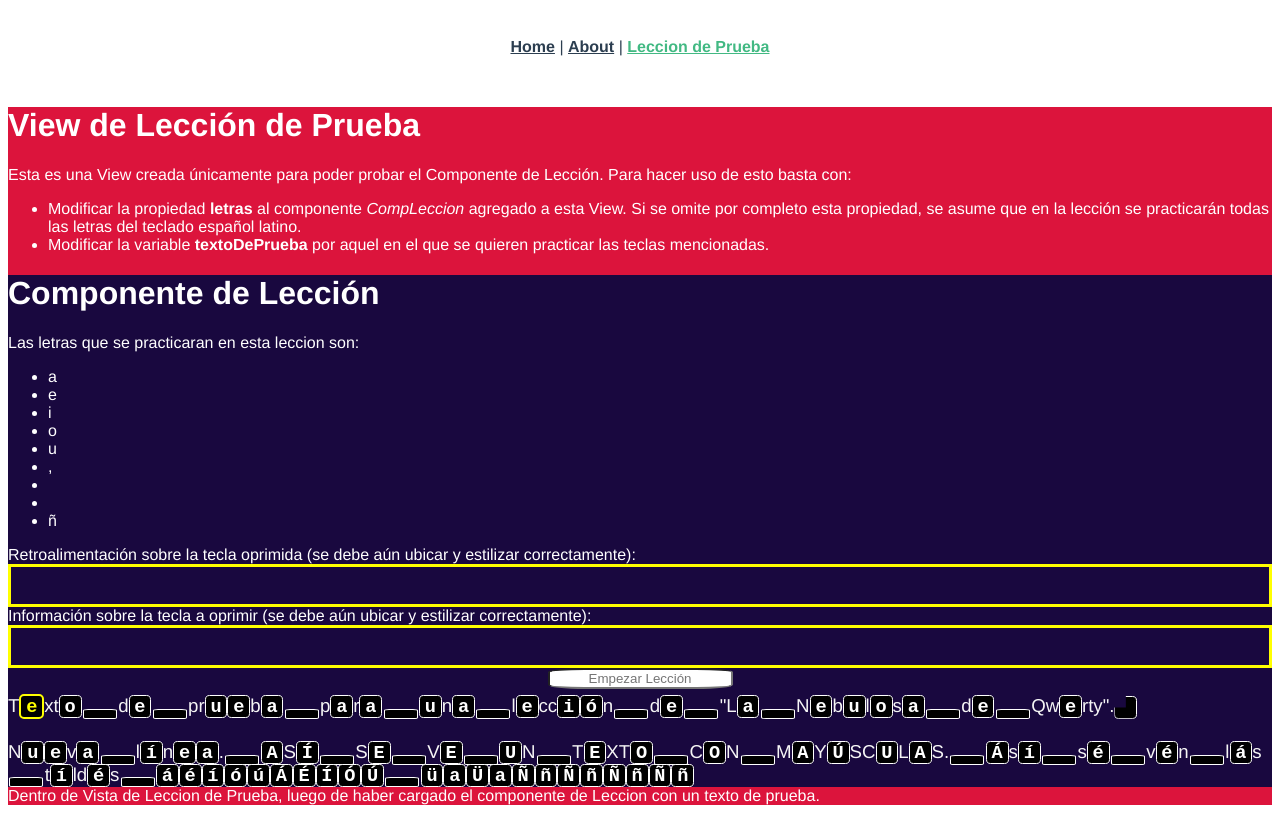
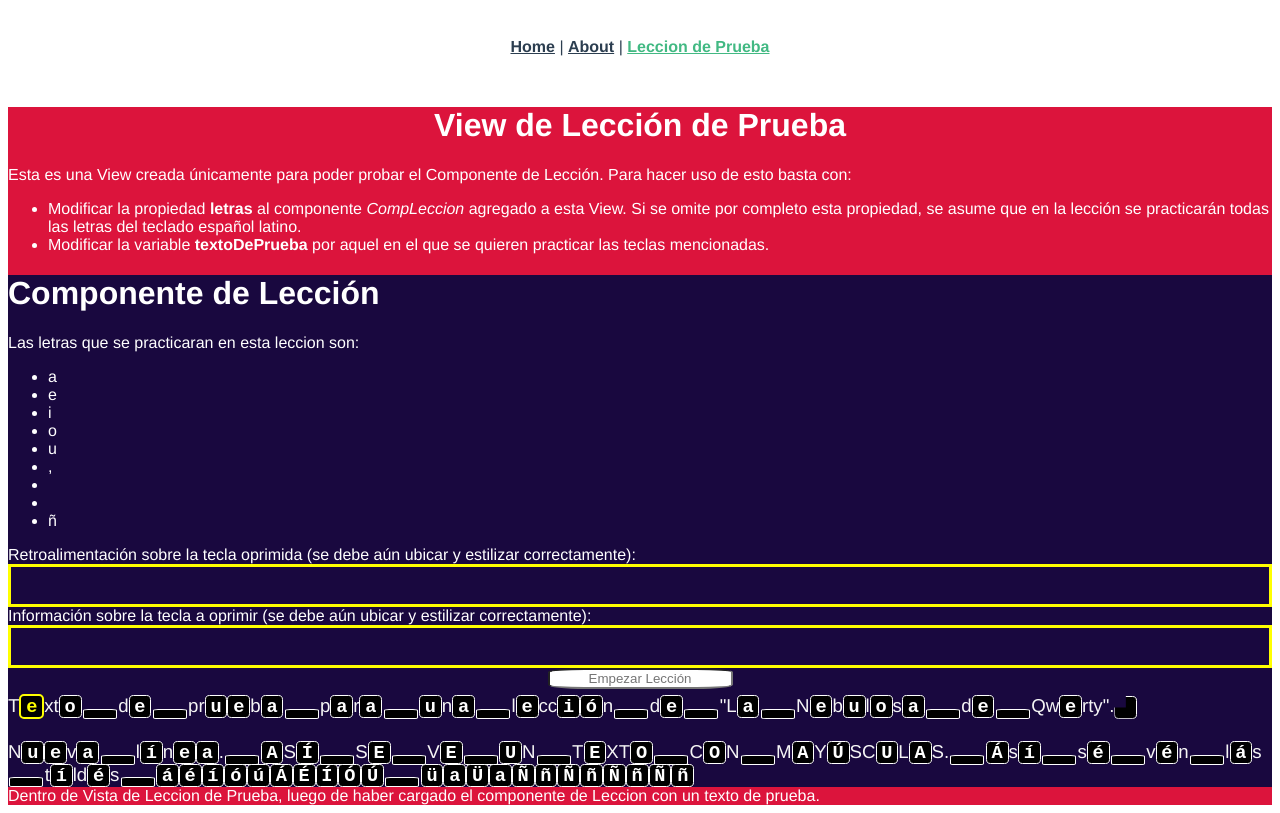
Before and after one commit to DWG8P11/mecano-4a-fe, a Vue app: page /prueba-leccion in a window 1280 px wide. Built offline with nearby package versions, Linux system fonts and the light colour scheme.

Commit message:
Fix proceso tecla Enter como acierto

```diff
--- a/src/components/CompLeccion.vue
+++ b/src/components/CompLeccion.vue
@@ -242,7 +242,7 @@ export default {
 
             // Actualizar Puntaje y
             // Avanzar la animación: de acuerdo a si fue acierto o no
-            if (evento.key == this.aTexto[i_posGlobActual]) {
+            if ( evento.key == this.aTexto[i_posGlobActual] || (evento.key == "Enter" && this.aTexto[i_posGlobActual] == "\n") ) {
                 this.avanzarAnimacionTextoUno(true);
                 this.n_car_ok += 1;
 
--- a/src/views/ViewLeccionPrueba.vue
+++ b/src/views/ViewLeccionPrueba.vue
@@ -35,6 +35,10 @@ ASÍ SE VE UN TEXTO CON MAYÚSCULAS. \
 </script>
 
 <style scoped>
+h1 {
+    text-align: center;
+}
+
 .view-leccion-prueba{
     background: crimson;;
     color: white;
```
